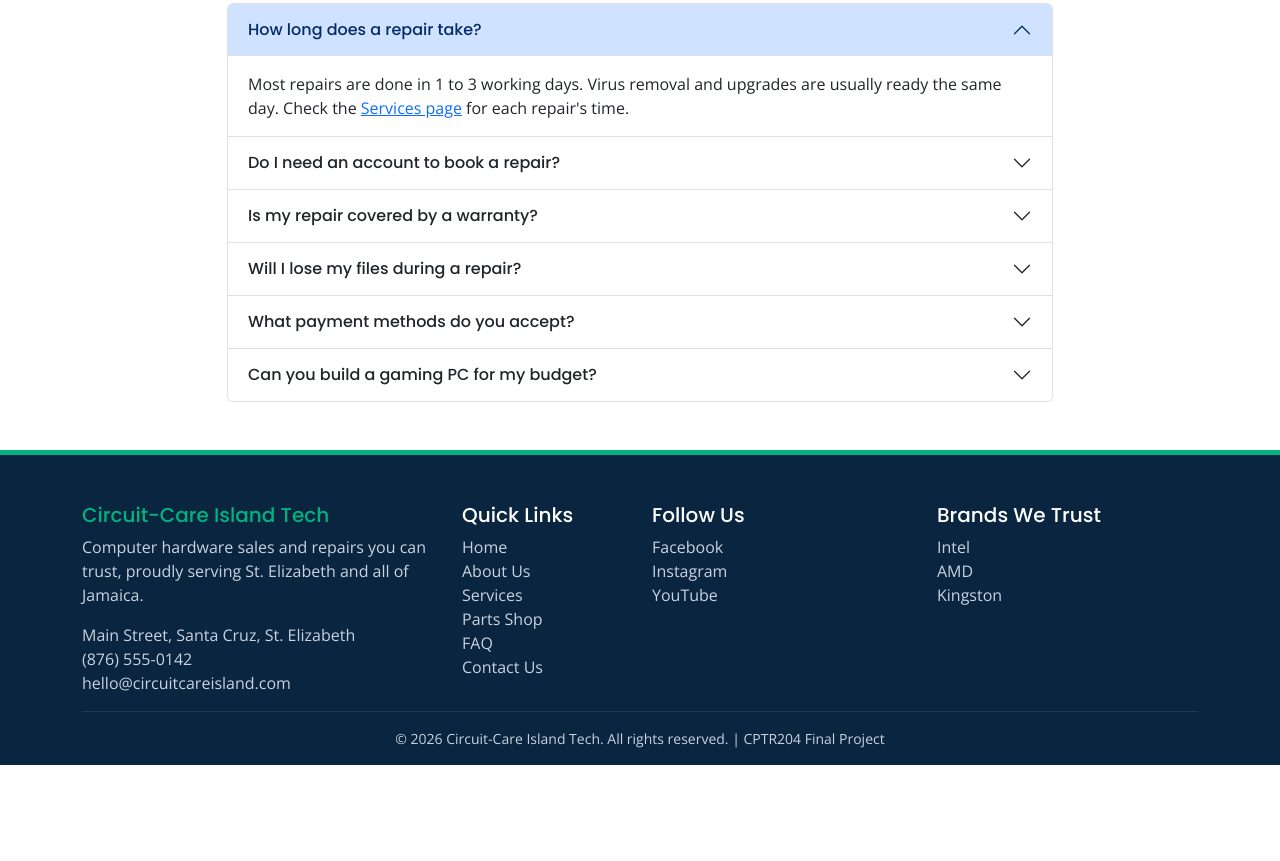
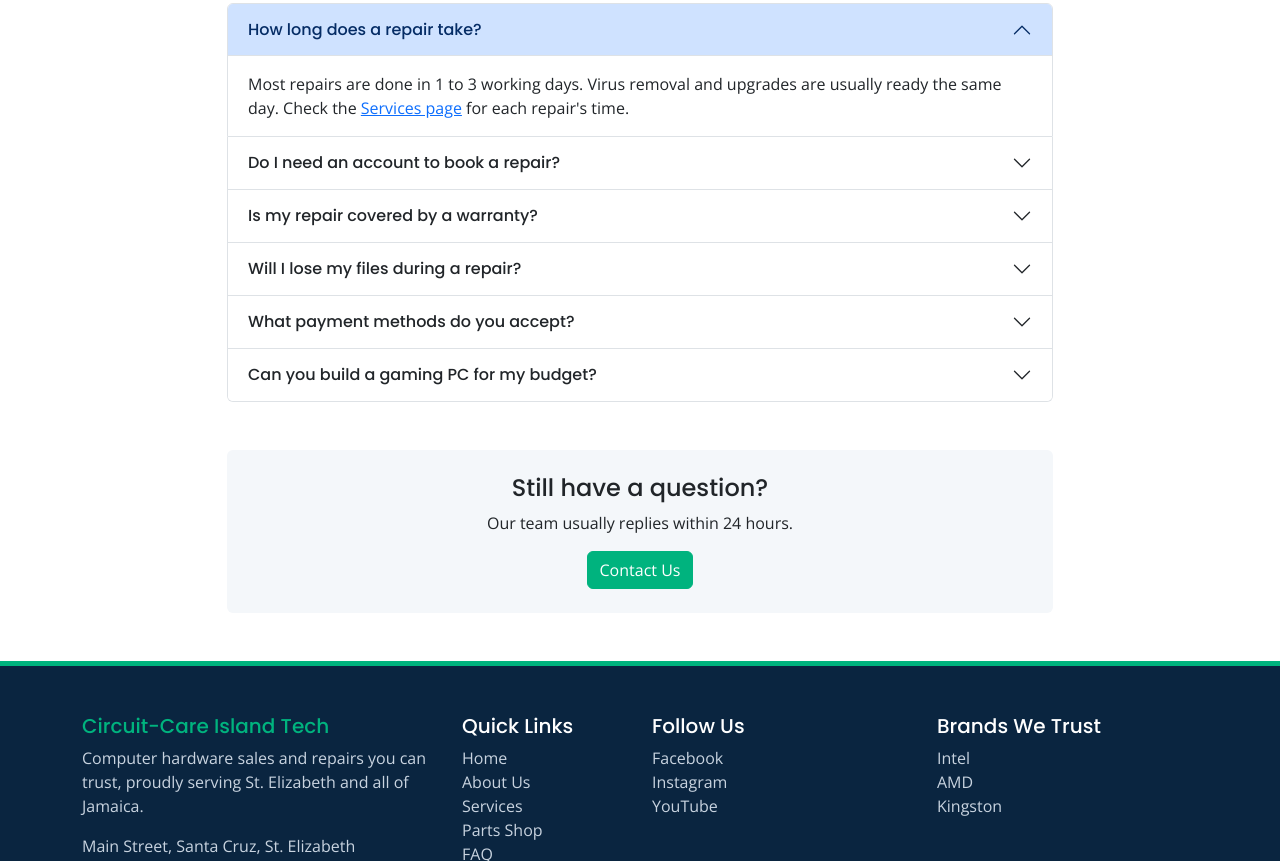
Before and after one commit to ray-bourne/CPTR204-Final-Project-Group, a plain HTML site: page faq.html in a window 1280 px wide. Shown: the part 362-1223 px from the top of the page. Before the commit the page ends 1127 px from the top, so only its background shows below. Drawn offline with nearby package versions, Linux system fonts and the light colour scheme.

Commit message:
FAQ Done

```diff
--- a/faq.html
+++ b/faq.html
@@ -175,11 +175,23 @@
               </div>
             </div>
           </div>
-
-
         </div>
       </div>
     </section>
+
+    <!-- Still Have Questions?-->
+     <section class="pb-5">
+      <div class="container" style="max-width: 850px;">
+        <div class="card bg-soft border-0 text-center">
+          <div class="card-body p-4">
+            <h2 class="h4">Still have a question?</h2>
+            <p class="mb-3">Our team usually replies within 24 hours.</p>
+            <a href="contact.html" class="btn btn-circuit">Contact Us</a>
+          </div>
+        </div>
+      </div>
+     </section>
+
 
 
 
```
